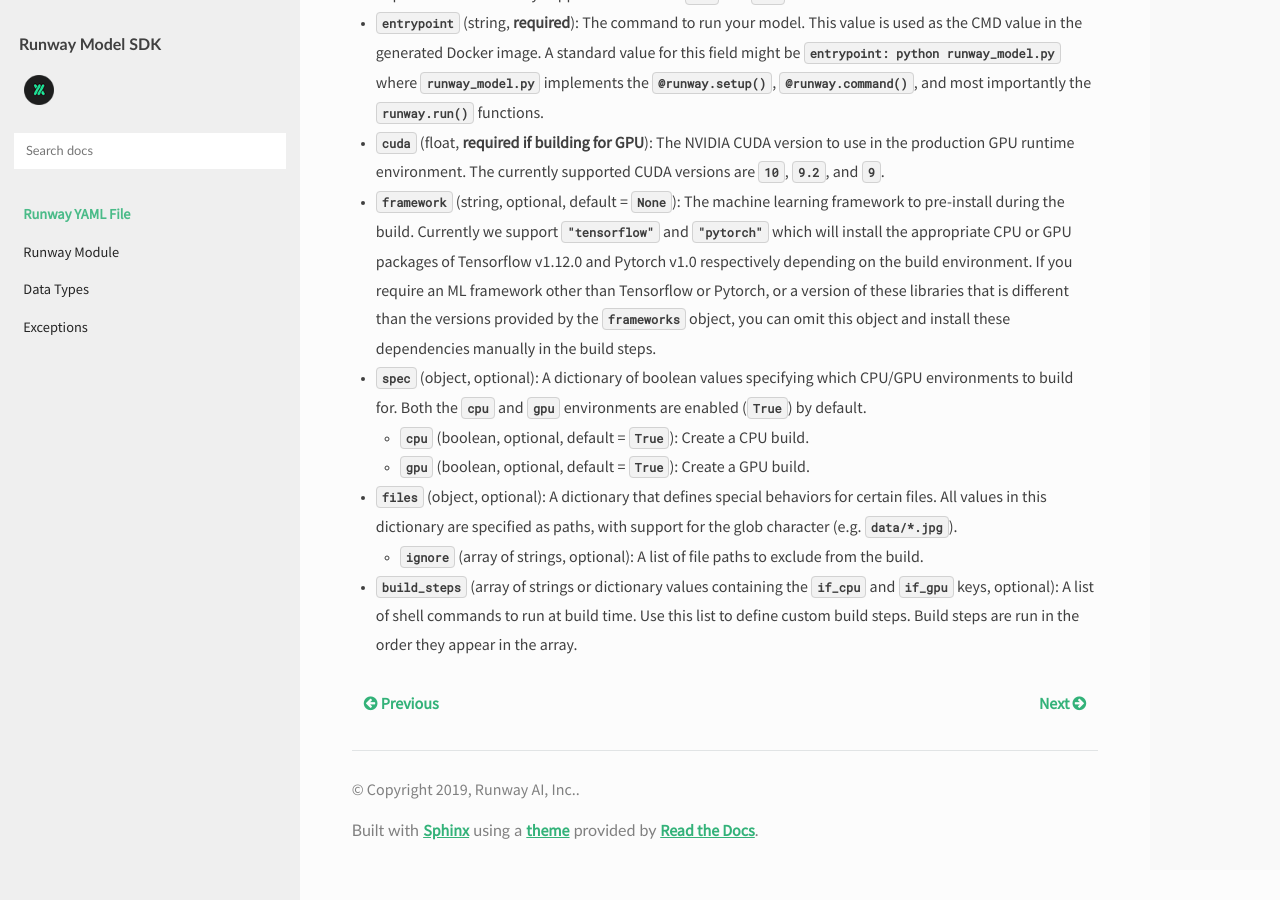
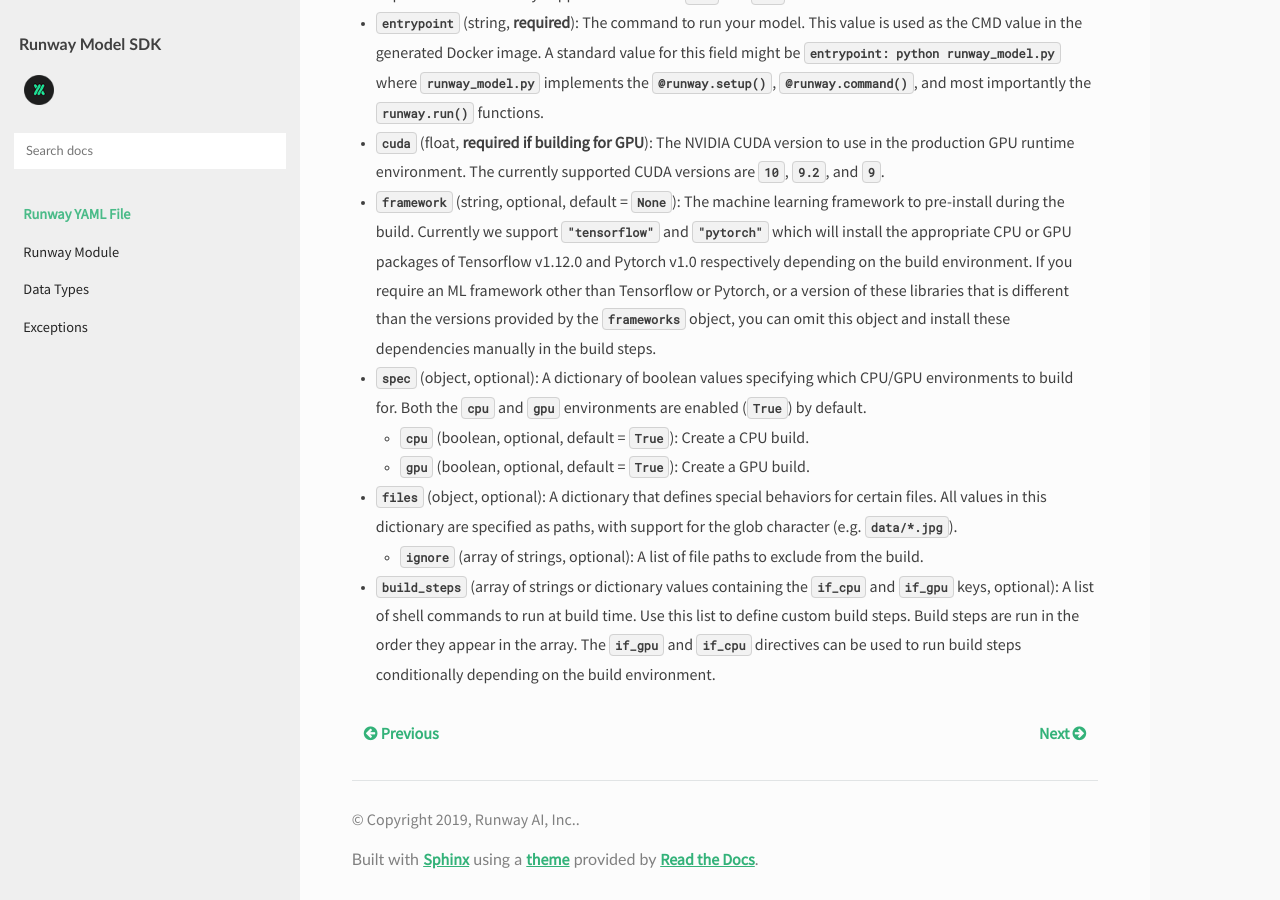
Before and after one commit to runwayml/model-sdk, a Sphinx documentation site: the page built from docs/source/runway_yaml_file.md, in a window 1280 px wide and 900 px high, scrolled down 2058 px. Built offline with Sphinx 7.4.7 and the Read the Docs theme 2.0.0, drawn with Linux system fonts in a browser that asks for light colours; pages that are not in the unit, such as notebooks, are missing from menus.

Commit message:
Add note on if_gpu and if_cpu directives in build_steps.

```diff
--- a/docs/source/runway_yaml_file.md
+++ b/docs/source/runway_yaml_file.md
@@ -75,4 +75,4 @@
     - `gpu` (boolean, optional, default = `True`): Create a GPU build.
 - `files` (object, optional): A dictionary that defines special behaviors for certain files. All values in this dictionary are specified as paths, with support for the glob character (e.g. `data/*.jpg`).
     - `ignore` (array of strings, optional): A list of file paths to exclude from the build.
-- `build_steps` (array of strings or dictionary values containing the `if_cpu` and `if_gpu` keys, optional): A list of shell commands to run at build time. Use this list to define custom build steps. Build steps are run in the order they appear in the array.
+- `build_steps` (array of strings or dictionary values containing the `if_cpu` and `if_gpu` keys, optional): A list of shell commands to run at build time. Use this list to define custom build steps. Build steps are run in the order they appear in the array. The `if_gpu` and `if_cpu` directives can be used to run build steps conditionally depending on the build environment.
```
